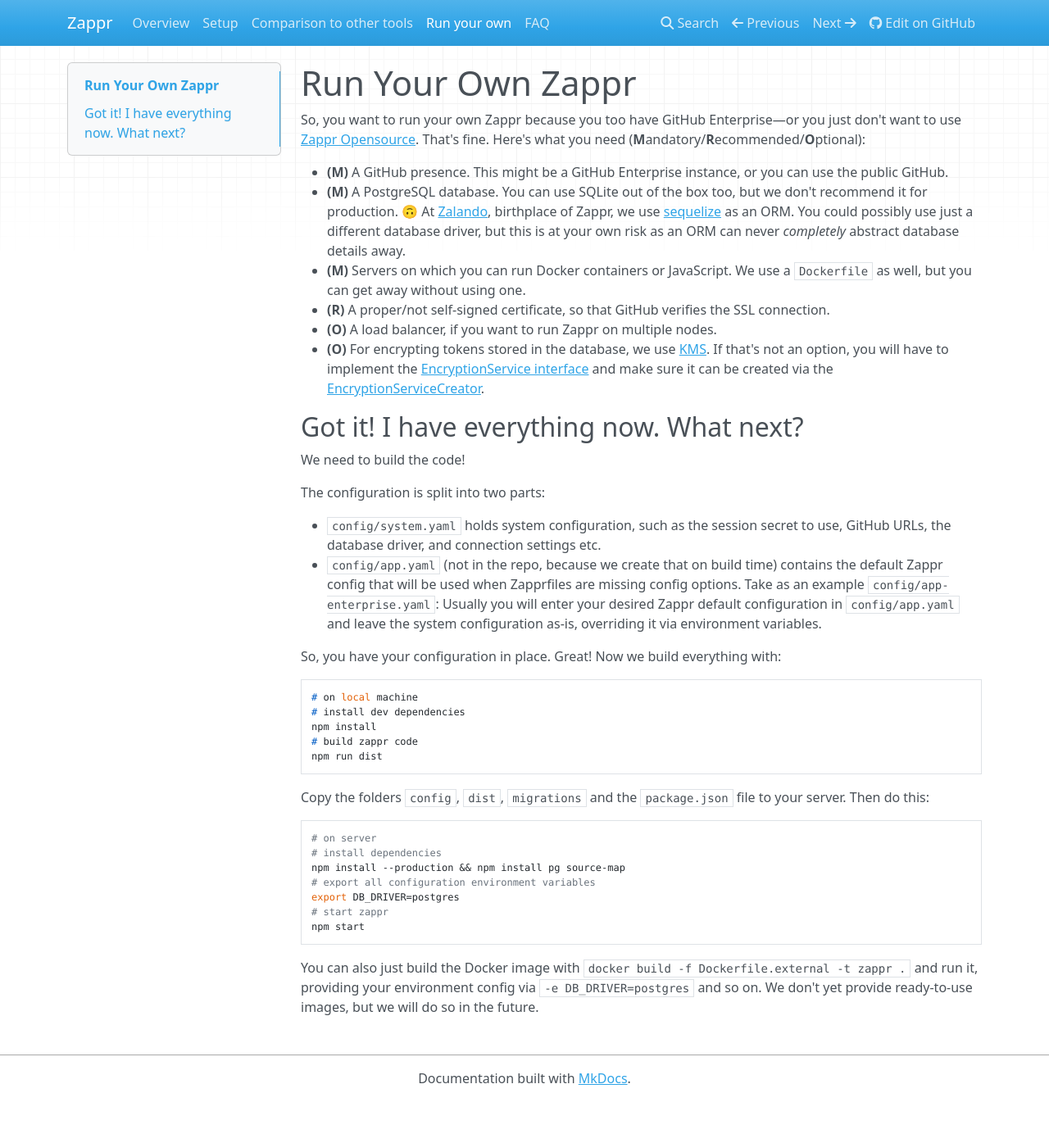
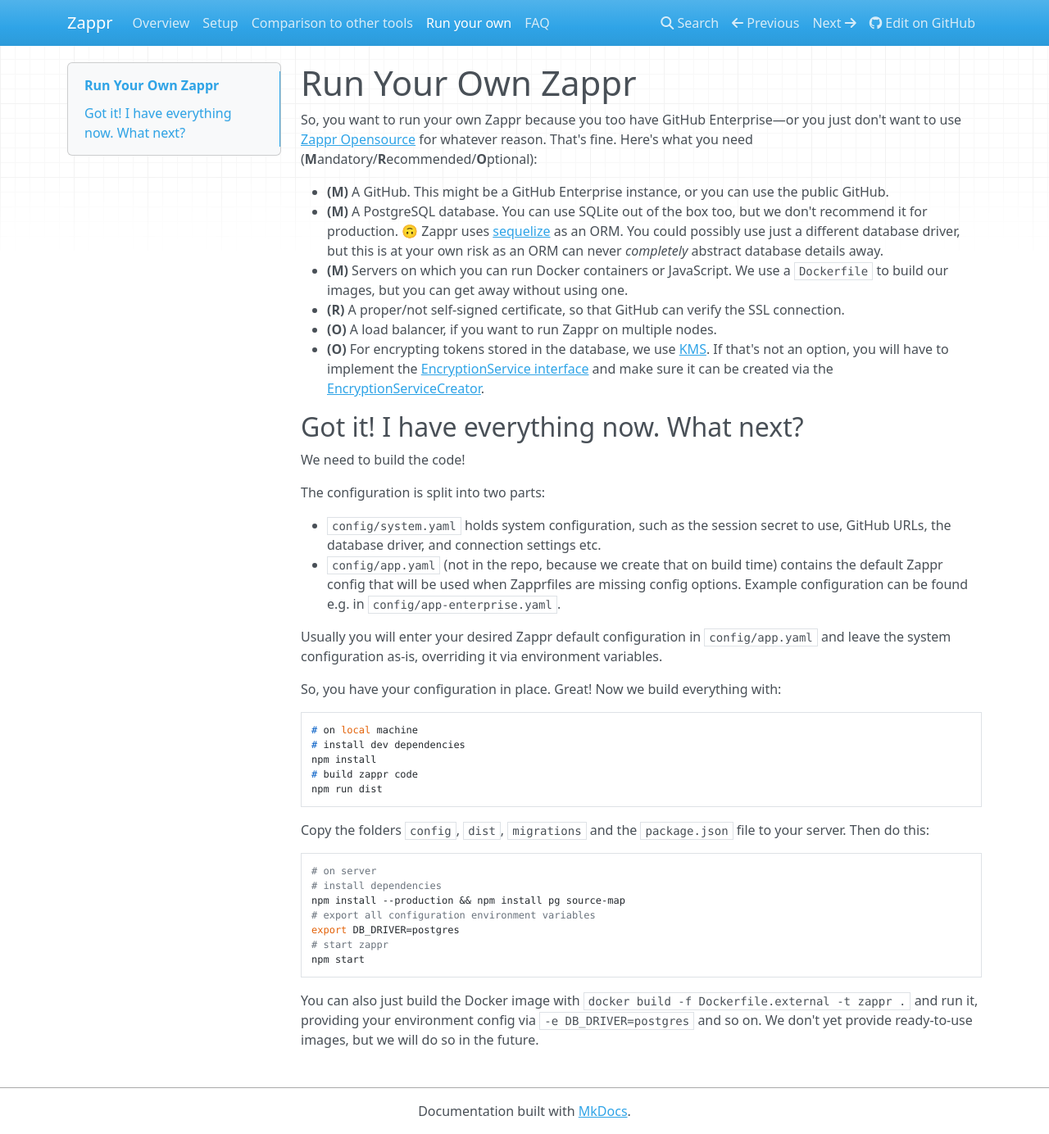
Before and after one commit to zalando/zappr, an MkDocs documentation site: the page built from docs/run-your-own.md, in a window 1280 px wide and 1384 px high. Shown: the whole window at 82% size. Built offline with MkDocs 1.6.1, drawn with Linux system fonts in a browser that asks for light colours; nearby versions of some CDN libraries; old or Windows-style settings are respelled for this version of MkDocs.

Commit message:
Update run-your-own.md

```diff
--- a/docs/run-your-own.md
+++ b/docs/run-your-own.md
@@ -1,11 +1,11 @@
 # Run Your Own Zappr
 
-So, you want to run your own Zappr because you too have GitHub Enterprise—or you just don't want to use [Zappr Opensource](https://zappr.opensource.zalan.do). That's fine. Here's what you need (**M**andatory/**R**ecommended/**O**ptional):
+So, you want to run your own Zappr because you too have GitHub Enterprise—or you just don't want to use [Zappr Opensource](https://zappr.opensource.zalan.do) for whatever reason. That's fine. Here's what you need (**M**andatory/**R**ecommended/**O**ptional):
 
-* **(M)** A GitHub presence. This might be a GitHub Enterprise instance, or you can use the public GitHub.
-* **(M)** A PostgreSQL database. You can use SQLite out of the box too, but we don't recommend it for production. 🙃 At [Zalando](http://tech.zalando.de/), birthplace of Zappr, we use [sequelize](http://docs.sequelizejs.com/en/latest/) as an ORM. You could possibly use just a different database driver, but this is at your own risk as an ORM can never *completely* abstract database details away.
-* **(M)** Servers on which you can run Docker containers or JavaScript. We use a `Dockerfile` as well, but you can get away without using one.
-* **(R)** A proper/not self-signed certificate, so that GitHub verifies the SSL connection.
+* **(M)** A GitHub. This might be a GitHub Enterprise instance, or you can use the public GitHub.
+* **(M)** A PostgreSQL database. You can use SQLite out of the box too, but we don't recommend it for production. 🙃 Zappr uses [sequelize](http://docs.sequelizejs.com/en/latest/) as an ORM. You could possibly use just a different database driver, but this is at your own risk as an ORM can never *completely* abstract database details away.
+* **(M)** Servers on which you can run Docker containers or JavaScript. We use a `Dockerfile` to build our images, but you can get away without using one.
+* **(R)** A proper/not self-signed certificate, so that GitHub can verify the SSL connection.
 * **(O)** A load balancer, if you want to run Zappr on multiple nodes.
 * **(O)** For encrypting tokens stored in the database, we use [KMS](https://aws.amazon.com/kms/). If that's not an option, you will have to implement the [EncryptionService interface](https://github.com/zalando/zappr/blob/master/server/service/encryption/NullEncryptionService.js) and make sure it can be created via the [EncryptionServiceCreator](https://github.com/zalando/zappr/blob/master/server/service/EncryptionServiceCreator.js).
 
@@ -16,7 +16,9 @@ We need to build the code!
 The configuration is split into two parts:
 
 - `config/system.yaml` holds system configuration, such as the session secret to use, GitHub URLs, the database driver, and connection settings etc.
-- `config/app.yaml` (not in the repo, because we create that on build time) contains the default Zappr config that will be used when Zapprfiles are missing config options. Take as an example `config/app-enterprise.yaml`: Usually you will enter your desired Zappr default configuration in `config/app.yaml` and leave the system configuration as-is, overriding it via environment variables.
+- `config/app.yaml` (not in the repo, because we create that on build time) contains the default Zappr config that will be used when Zapprfiles are missing config options. Example configuration can be found e.g. in `config/app-enterprise.yaml`.
+
+Usually you will enter your desired Zappr default configuration in `config/app.yaml` and leave the system configuration as-is, overriding it via environment variables.
 
 So, you have your configuration in place. Great! Now we build everything with:
 
```
